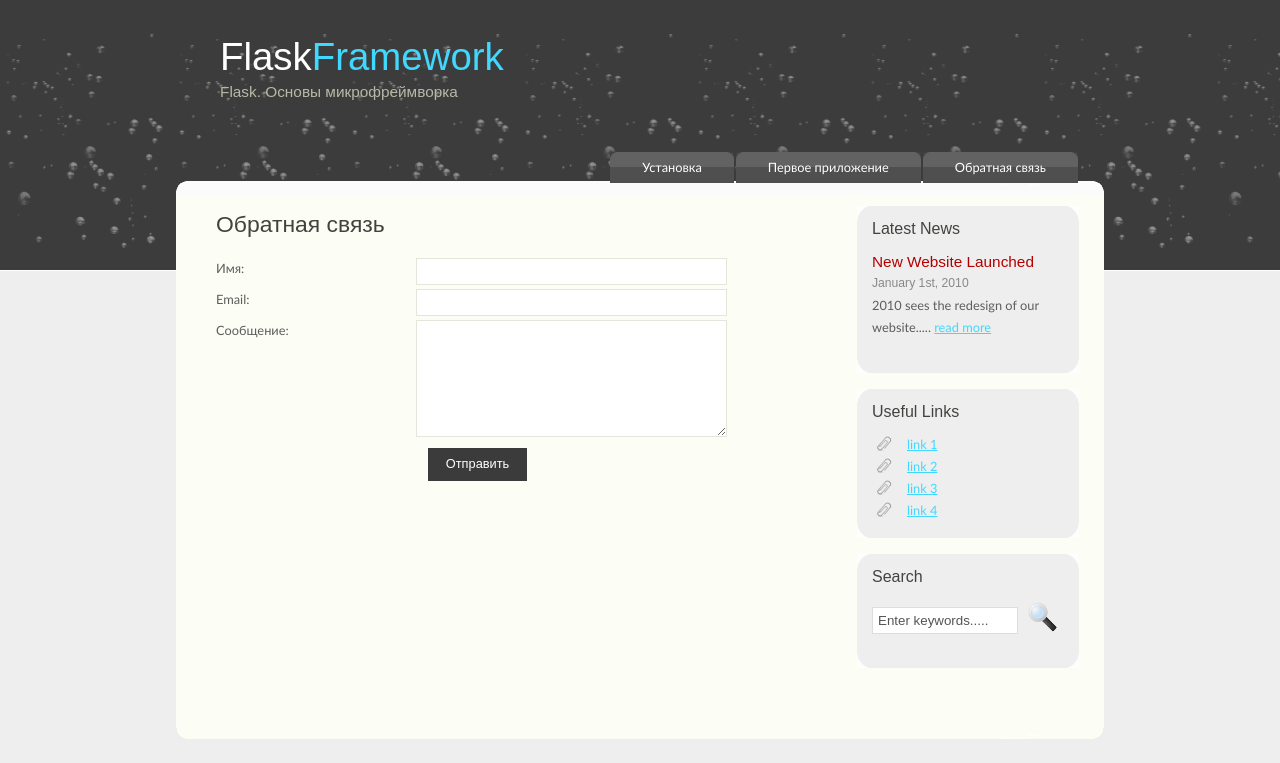
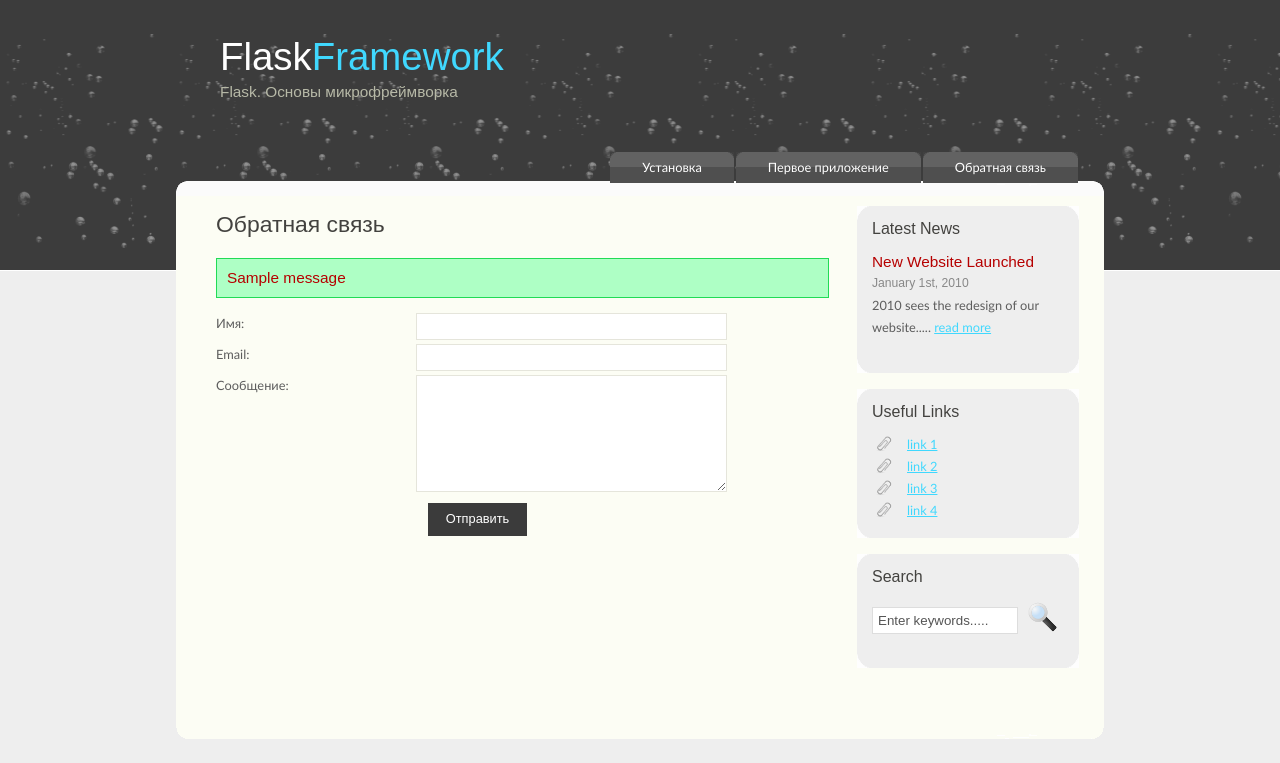
Before and after one commit to alexsks65536/Flask_S_Balakirev, a Flask app: page /contact in a window 1280 px wide. Shown: the top 763 px of the page. Run offline with Flask 2, Linux system fonts and the light colour scheme; one stand-in notice (Sample message) is shown.

Commit message:
Мгновенные сообщения - flash, get_flashed_messages

```diff
--- a/flsite.py
+++ b/flsite.py
@@ -1,6 +1,7 @@
-from flask import Flask, render_template, url_for, request
+from flask import Flask, render_template, url_for, request, flash
 
 app = Flask(__name__)
+app.config['SECRET_KEY'] = 'sdfas609a870987098tyoflcxd'
 
 menu = [{"name": "Установка", "url": "install-flask"},
         {"name": "Первое приложение", "url": "first-app"},
@@ -29,6 +30,10 @@ def profile(username):
 @app.route("/contact", methods=['POST', 'GET'])
 def contact():
     if request.method == 'POST':
+        if len(request.form['username']) > 2:
+            flash('Сообщение отправлено', category='success')
+        else:
+            flash('Ошибка отправки', category='error')
         print(request.form)
     print(url_for('contact'))
     return render_template('contact.html', title='Обратная связь', menu=menu)
--- a/static/css/style.css
+++ b/static/css/style.css
@@ -122,6 +122,15 @@ ol li
   padding: 4px 0 0 0;
   color: #B7B9A7;}
 
+.flash {padding: 10px;}
+.flash.success {
+    border: 1px solid #21DB56;
+    background: #AEFFC5;
+}
+.flash.error {
+    border: 1px solid #FF4343;
+    background: #FF9C9C;
+}
 #menubar
 { height: 36px;
   width: 880px;}
--- a/templates/contact.html
+++ b/templates/contact.html
@@ -2,6 +2,9 @@
 
 {% block content %}
 {{ super() }}
+{% for cat, msg in get_flashed_messages(True) %}
+    <h4 class="flash {{cat}}">{{msg}}</h4>
+{% endfor %}
 <form action="/contact" method="post" class="form-contact">
     <div class="form_settings">
         <p><span>Имя: </span><input class="contact" type="text" name="username" value="" required /></p>
```
